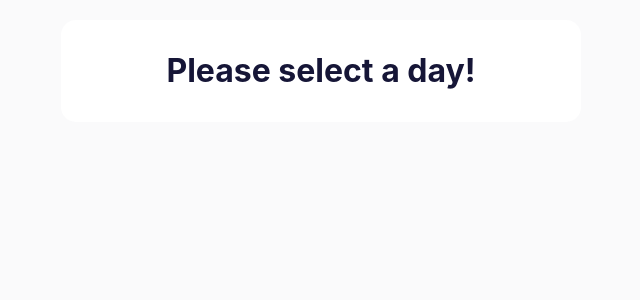
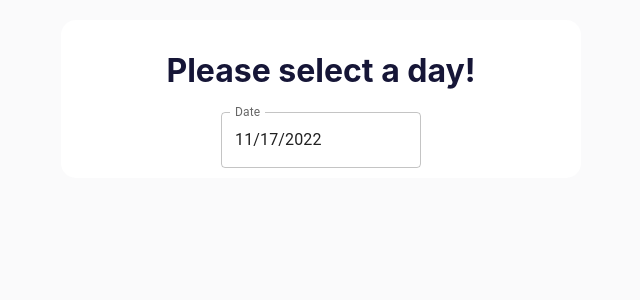
Before and after one commit to kozarip/avinty_test, a React (Create React App) app: page / in a window 1280 px wide. Shown: the top 300 px of the page, without its empty margins (319-959 px from the left). Built offline with nearby package versions, Linux system fonts and the light colour scheme.

Commit message:
feat: mui datepicker

```diff
--- a/package.json
+++ b/package.json
@@ -6,6 +6,7 @@
     "@emotion/react": "^11.10.5",
     "@emotion/styled": "^11.10.5",
     "@mui/material": "^5.10.14",
+    "@mui/x-date-pickers": "^5.0.8",
     "@testing-library/jest-dom": "^5.14.1",
     "@testing-library/react": "^13.0.0",
     "@testing-library/user-event": "^13.2.1",
@@ -13,6 +14,8 @@
     "@types/node": "^16.7.13",
     "@types/react": "^18.0.0",
     "@types/react-dom": "^18.0.0",
+    "moment": "^2.29.4",
+    "moment-jalaali": "^0.9.6",
     "react": "^18.2.0",
     "react-dom": "^18.2.0",
     "react-scripts": "5.0.1",
--- a/src/App.tsx
+++ b/src/App.tsx
@@ -12,6 +12,15 @@
     <div className="App">
       <div className='appointmentContainer'>
         <h1>Please select a day!</h1>
+        <DatePicker
+          className='datePicker'
+          label="Date"
+          value={date}
+          onChange={(newDate: any) => {
+            setDate(newDate);
+          }}
+          renderInput={(params) => <TextField {...params} />}
+        />
         <Calendar
           date={date}
         />
--- a/src/index.tsx
+++ b/src/index.tsx
@@ -3,13 +3,17 @@
 import './index.css';
 import App from './App';
 import reportWebVitals from './reportWebVitals';
+import { LocalizationProvider } from '@mui/x-date-pickers';
+import { AdapterMoment } from '@mui/x-date-pickers/AdapterMoment';
 
 const root = ReactDOM.createRoot(
   document.getElementById('root') as HTMLElement
 );
 root.render(
   <React.StrictMode>
-    <App />
+    <LocalizationProvider dateAdapter={AdapterMoment}>
+      <App />
+    </LocalizationProvider>
   </React.StrictMode>
 );
 
```
Also changed, not shown: 1 other file (tests, documents, lock files or other folders).
